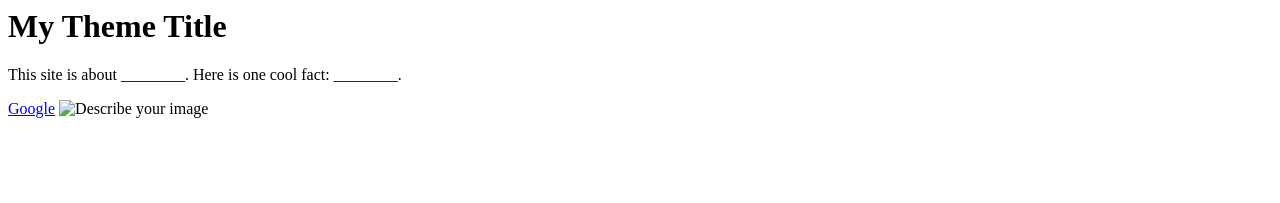
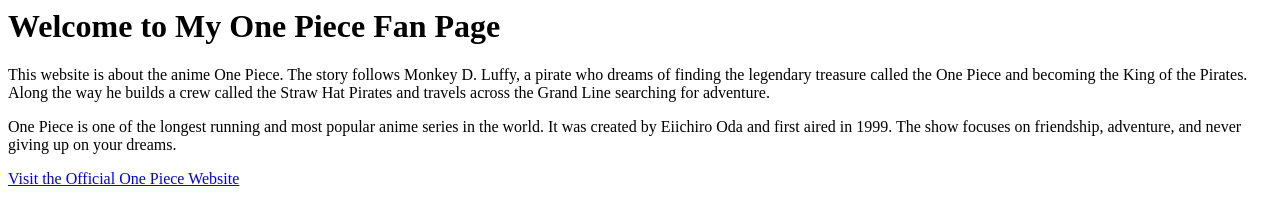
Before and after one commit to deewee54/Website-Creation, a plain HTML site: page index.html in a window 1280 px wide. Shown: the top 203 px of the page. Drawn offline with Linux system fonts and the light colour scheme.

Commit message:
Update index.html

```diff
--- a/index.html
+++ b/index.html
@@ -1,11 +1,30 @@
 <html>
   <head>
-    <title>My Mini Website</title>
+    <title>One Piece Fan Page</title>
   </head>
+
   <body>
-    <h1>My Theme Title</h1>
-    <p>This site is about ________. Here is one cool fact: ________.</p>
-    <a href="https://google.com">Google</a>
-    <img src="photo.jpg" alt="Describe your image" />
+
+    <h1>Welcome to My One Piece Fan Page</h1>
+
+    <p>
+      This website is about the anime One Piece. The story follows Monkey D. Luffy,
+      a pirate who dreams of finding the legendary treasure called the One Piece
+      and becoming the King of the Pirates. Along the way he builds a crew called
+      the Straw Hat Pirates and travels across the Grand Line searching for adventure.
+    </p>
+
+    <p>
+      One Piece is one of the longest running and most popular anime series in the world.
+      It was created by Eiichiro Oda and first aired in 1999. The show focuses on
+      friendship, adventure, and never giving up on your dreams.
+    </p>
+
+    <a href="https://onepiece.com">Visit the Official One Piece Website</a>
+
+    <br><br>
+
+    <img src="luffy.jpg" alt="Monkey D. Luffy from One Piece smiling with his straw hat" width="400">
+
   </body>
 </html>
```
